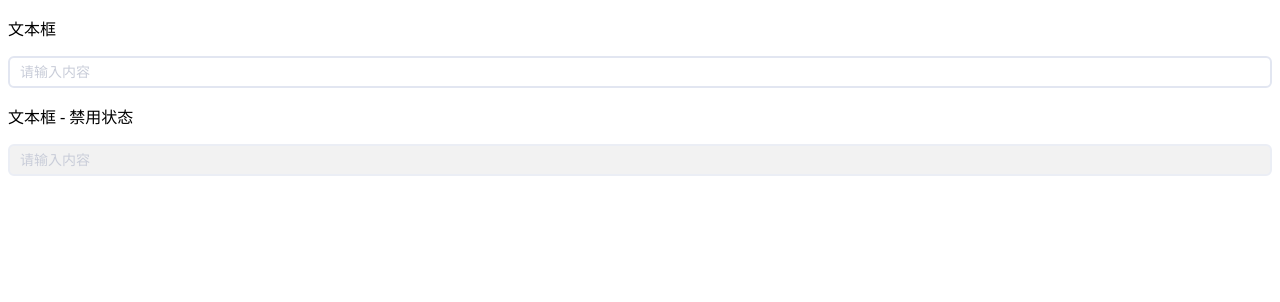
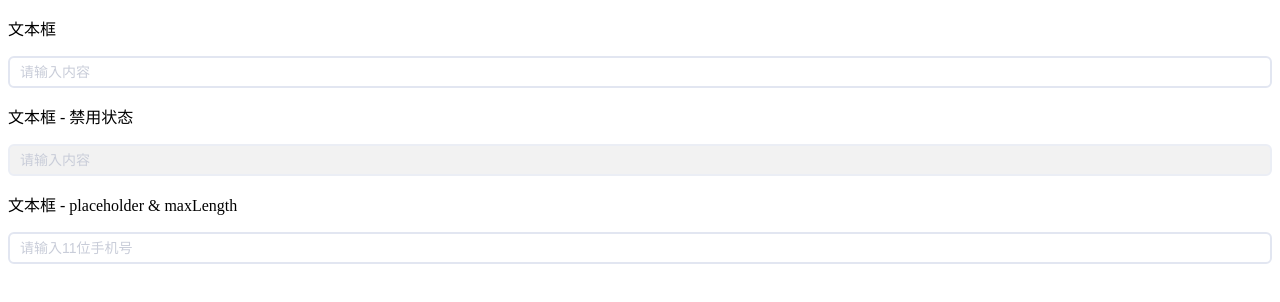
Before and after one commit to liulongbin1314/vue3-ui-library, a Vue app in the folder examples/: page / in a window 1280 px wide. Shown: the top 302 px of the page. Built offline with nearby package versions, Linux system fonts and the light colour scheme.

Commit message:
设置input组件的placeholder和max-length

```diff
--- a/examples/src/components/InputTest.vue
+++ b/examples/src/components/InputTest.vue
@@ -8,6 +8,11 @@
   <div class="col-gap">
     <a-input disabled></a-input>
   </div>
+
+  <p>文本框 - placeholder & maxLength</p>
+  <div class="col-gap">
+    <a-input placeholder="请输入11位手机号" :max-length="11"></a-input>
+  </div>
 </template>
 
 <script setup></script>
--- a/packages/components/input/src/index.vue
+++ b/packages/components/input/src/index.vue
@@ -7,9 +7,10 @@
       <!-- yyy -->
       <input
         type="text"
-        placeholder="请输入内容"
+        :placeholder="placeholder"
         :class="[ns.e('inner')]"
         :disabled="disabled"
+        :maxlength="maxLength"
         @focus="focusHandler"
         @blur="blurHandler"
       />
@@ -27,7 +28,12 @@ defineOptions({
 })
 
 const props = defineProps({
-  disabled: Boolean
+  disabled: Boolean,
+  placeholder: {
+    type: String,
+    default: '请输入内容'
+  },
+  maxLength: [String, Number]
 })
 
 import { useNamespace } from '@ui-library/hooks'
```
